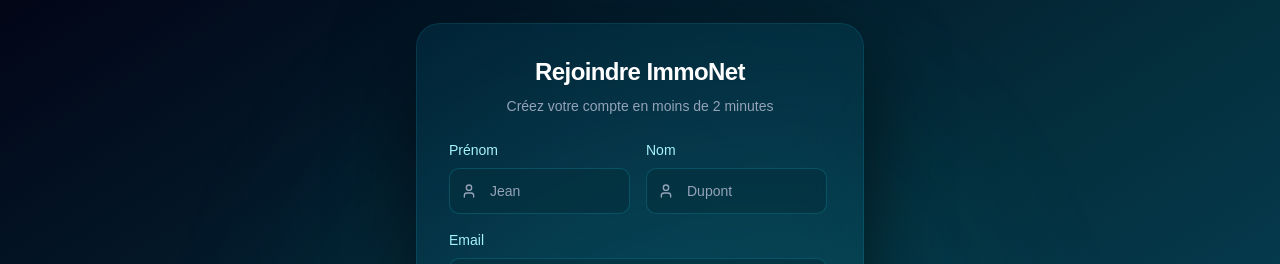
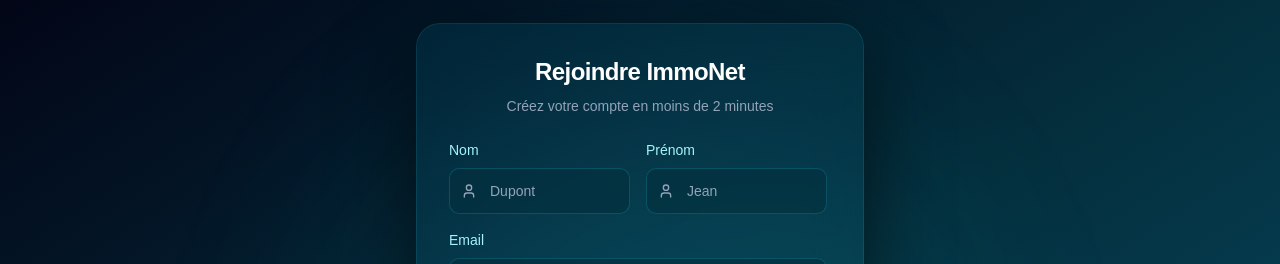
Before and after one commit to tagne-wilfried-Dev/ImmoNet, a React (Vite) app in the folder frontend/: page /register in a window 1280 px wide. Shown: the top 264 px of the page. Built offline with nearby package versions, Linux system fonts and the light colour scheme.

Commit message:
join register back to front start

```diff
--- a/frontend/src/components/auth/AuthInput.tsx
+++ b/frontend/src/components/auth/AuthInput.tsx
@@ -3,11 +3,13 @@
 
 interface AuthInputProps extends React.InputHTMLAttributes<HTMLInputElement> {
   label: string;
+  inputValue: string;
+  inputName?: string;
   error?: string;
   icon?: React.ElementType;
 }
 
-const AuthInput: React.FC<AuthInputProps> = ({ label, error, icon: Icon, type = 'text', ...props }) => {
+const AuthInput: React.FC<AuthInputProps> = ({ label,inputValue,inputName, error, icon: Icon, type = 'text', ...props }) => {
   const [showPassword, setShowPassword] = useState(false);
   const isPassword = type === 'password';
   const inputType = isPassword ? (showPassword ? 'text' : 'password') : type;
@@ -23,6 +25,8 @@
         )}
         <input
           type={inputType}
+          value={inputValue}
+          name={inputName}
           className={`w-full ${Icon ? 'pl-10' : 'pl-4'} ${isPassword ? 'pr-10' : 'pr-4'} py-3 bg-[rgba(4,47,61,0.6)] border ${
             error ? 'border-[#ef4444]' : 'border-[rgba(34,211,238,0.2)]'
           } rounded-lg text-white placeholder-[#94a3b8] focus:outline-none focus:border-[#22d3ee] focus:ring-[3px] focus:ring-[rgba(34,211,238,0.15)] transition-all text-sm`}
--- a/frontend/src/lib/types/user.ts
+++ b/frontend/src/lib/types/user.ts
@@ -3,10 +3,10 @@
 
 export interface User {
   id: string;
-  firstName: string;
-  lastName: string;
+  nom: string;
+  prenom: string;
   email: string;
-  phone: string;
+  telephone: string;
   role: UserRole;
   status: UserStatus;
   isEmailVerified: boolean;
--- a/frontend/src/pages/auth/LoginPage.tsx
+++ b/frontend/src/pages/auth/LoginPage.tsx
@@ -31,7 +31,7 @@
       </div>
 
       <form onSubmit={handleSubmit(onSubmit)} className="space-y-5">
-        <AuthInput
+        <AuthInput inputValue=''
           label="Adresse email"
           type="email"
           placeholder="exemple@domain.com"
@@ -39,7 +39,7 @@
           {...register('email')}
           error={errors.email?.message}
         />
-        <AuthInput
+        <AuthInput inputValue=''
           label="Mot de passe"
           type="password"
           placeholder="••••••••"
--- a/frontend/src/pages/auth/RegisterPage.tsx
+++ b/frontend/src/pages/auth/RegisterPage.tsx
@@ -1,31 +1,73 @@
-import React from 'react';
+import React, { useState } from 'react';
 import { useForm } from 'react-hook-form';
 import { zodResolver } from '@hookform/resolvers/zod';
 import { useNavigate } from 'react-router-dom';
-// import { User, Mail, Phone, Lock, CheckSquare, Square, Loader2 } from 'lucide-react';
-import { User, Mail, Phone, Lock, CheckSquare, Square } from 'lucide-react';
+import { User, Mail, Phone, Lock, CheckSquare, Square, FileWarningIcon } from 'lucide-react';
 import AuthLayout from '../../components/layout/AuthLayout';
 import AuthInput from '../../components/auth/AuthInput';
 import AuthButton from '../../components/auth/AuthButton';
 import { registerSchema, type RegisterFormData } from '../../lib/validations/auth';
+import axios from 'axios';
 
 const RegisterPage: React.FC = () => {
-  const navigate = useNavigate();
+
   const { register, handleSubmit, watch, formState: { errors, isSubmitting } } = useForm<RegisterFormData>({
     resolver: zodResolver(registerSchema),
     mode: 'onBlur',
     defaultValues: { acceptTerms: false }
   });
 
+  const [ formData,setformData ] = useState({
+    nom:"",
+    prenom:'',
+    email:"",
+    telephone:"",
+    motDePasse: "",
+    confirmPass:""
+  });
+
+  const handleChange = (e) => {
+    setformData({
+      ...formData,
+      [e.target.name]:e.target.value
+    });
+  };
+  const [ error,setError ] = useState('');
+  const navigate = useNavigate();
+
+  const onSubmit = async (e) =>{
+    e.preventDefault()
+    if(formData.motDePasse !== formData.confirmPass){
+      setError('Les mots de passe ne sont pas identiques!');
+      return;
+    }
+    setError('')
+
+    //api call
+    try{
+      const response = await axios.post("http://localhost:5000/api/auth/register", formData);
+      if(response.status === 200 || response.status === 201){
+        navigate('/login', { state: { message: 'Compte créé. Vérifiez votre email.' } });
+      }else{
+        const errorText = await response.statusText;
+        setError(errorText);
+      }
+    }catch(err){
+      setError('Une erreur a empeche l\'enregistrement!'+err)
+    }
+  }
+
+  // eslint-disable-next-line react-hooks/incompatible-library
   const acceptTerms = watch('acceptTerms');
 
-  const onSubmit = async (data: RegisterFormData) => {
-    // TODO: dispatch register Redux + API POST /api/auth/register
-    console.log('Register payload:', data);
-    await new Promise(res => setTimeout(res, 1500));
-    // Redirect to email verification page or login with success toast
-    navigate('/login', { state: { message: 'Compte créé. Vérifiez votre email.' } });
-  };
+  // const onSubmit = async (data: RegisterFormData) => {
+  //   // TODO: dispatch register Redux + API POST /api/auth/register
+  //   console.log('Register payload:', data);
+  //   await new Promise(res => setTimeout(res, 1500));
+  //   // Redirect to email verification page or login with success toast
+  //   navigate('/login', { state: { message: 'Compte créé. Vérifiez votre email.' } });
+  // };
+
 
   return (
     <AuthLayout>
@@ -36,13 +78,13 @@
 
       <form onSubmit={handleSubmit(onSubmit)} className="space-y-4 max-h-[70vh] overflow-y-auto pr-1 custom-scrollbar">
         <div className="grid grid-cols-2 gap-4">
-          <AuthInput label="Prénom" placeholder="Jean" icon={User} {...register('firstName')} error={errors.firstName?.message} />
-          <AuthInput label="Nom" placeholder="Dupont" icon={User} {...register('lastName')} error={errors.lastName?.message} />
+          <AuthInput inputName='nom' label="Nom" inputValue={formData.nom} onChange={handleChange}  placeholder="Dupont" icon={User} />
+          <AuthInput inputName='prenom' label="Prénom" inputValue={formData.prenom} onChange={handleChange} placeholder="Jean" icon={User} />
         </div>
-        <AuthInput label="Email" type="email" placeholder="jean@exemple.com" icon={Mail} {...register('email')} error={errors.email?.message} />
-        <AuthInput label="Téléphone" type="tel" placeholder="+2376XXXXXXXX" icon={Phone} {...register('phone')} error={errors.phone?.message} />
-        <AuthInput label="Mot de passe" type="password" placeholder="Min. 8 caractères" icon={Lock} {...register('password')} error={errors.password?.message} />
-        <AuthInput label="Confirmer le mot de passe" type="password" placeholder="••••••••" icon={Lock} {...register('confirmPassword')} error={errors.confirmPassword?.message} />
+        <AuthInput inputName='email' label="Email" inputValue={formData.email} onChange={handleChange} type="email" placeholder="jean@exemple.com" icon={Mail}  />
+        <AuthInput inputName='telephone' label="Téléphone" inputValue={formData.telephone} onChange={handleChange} type="tel" placeholder="+2376XXXXXXXX" icon={Phone}   />
+        <AuthInput inputName='motDePasse' label="Mot de passe" inputValue={formData.motDePasse} onChange={handleChange} type="password" placeholder="Min. 8 caractères" icon={Lock}  />
+        <AuthInput inputName='confirmPass' label="Confirmer le mot de passe" inputValue={formData.confirmPass} onChange={handleChange} type="password" placeholder="••••••••" icon={Lock} />
 
         <label className="flex items-start gap-3 cursor-pointer group">
           <div className="mt-0.5">
@@ -54,6 +96,8 @@
           </span>
         </label>
         {errors.acceptTerms && <p className="text-xs text-[#ef4444] -mt-2">{errors.acceptTerms.message}</p>}
+        {error !== '' &&
+        <div className='text-amber-500 border-l-amber-900'><div><FileWarningIcon /></div>{error}</div>}
 
         <AuthButton type="submit" isLoading={isSubmitting} className="mt-2">
           Créer mon compte
```
Also changed, not shown: frontend/tsconfig.app.json (line endings or trailing spaces), 1 other file (tests, documents, lock files or other folders).
